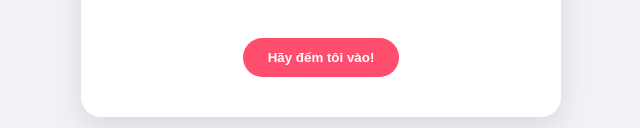
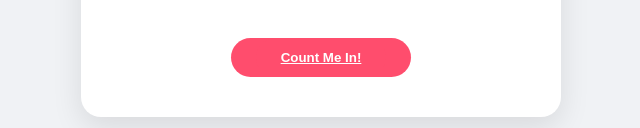
Before and after one commit to Catman3641/thiepsinhnhatcuaphuc, a plain HTML site: page index.html in a window 1280 px wide. Shown: the part 611-739 px from the top of the page, without its empty margins (319-959 px from the left). Drawn offline with Linux system fonts and the light colour scheme.

Commit message:
Update index.html

```diff
--- a/index.html
+++ b/index.html
@@ -22,7 +22,7 @@
 
         <p class="message">Hãy đến chung vui cùng chúng tôi với bánh ngọt, trò chơi và những người bạn tuyệt vời. Chúng tôi rất mong được cùng bạn ăn mừng!</p>
 
-        <button class="rsvp-btn">Hãy đếm tôi vào!</button>
+        <button class="rsvp-btn"><a href="reload.html" class="rsvp-btn">Count Me In!</a></button>
     </div>
 </body>
 </html>
```
